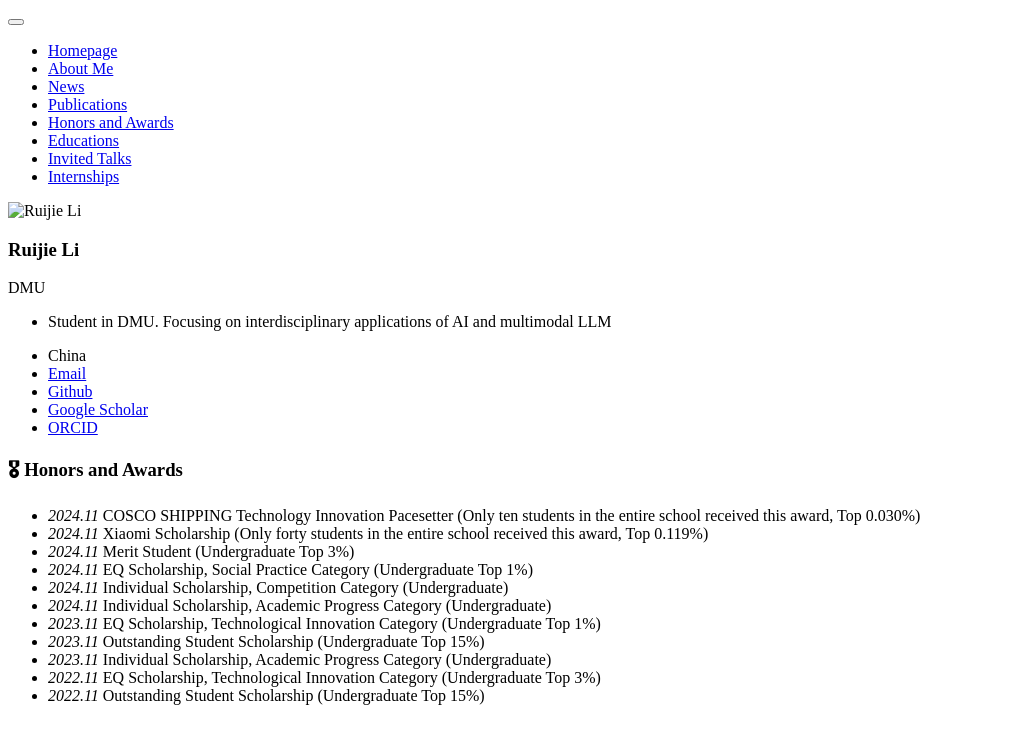
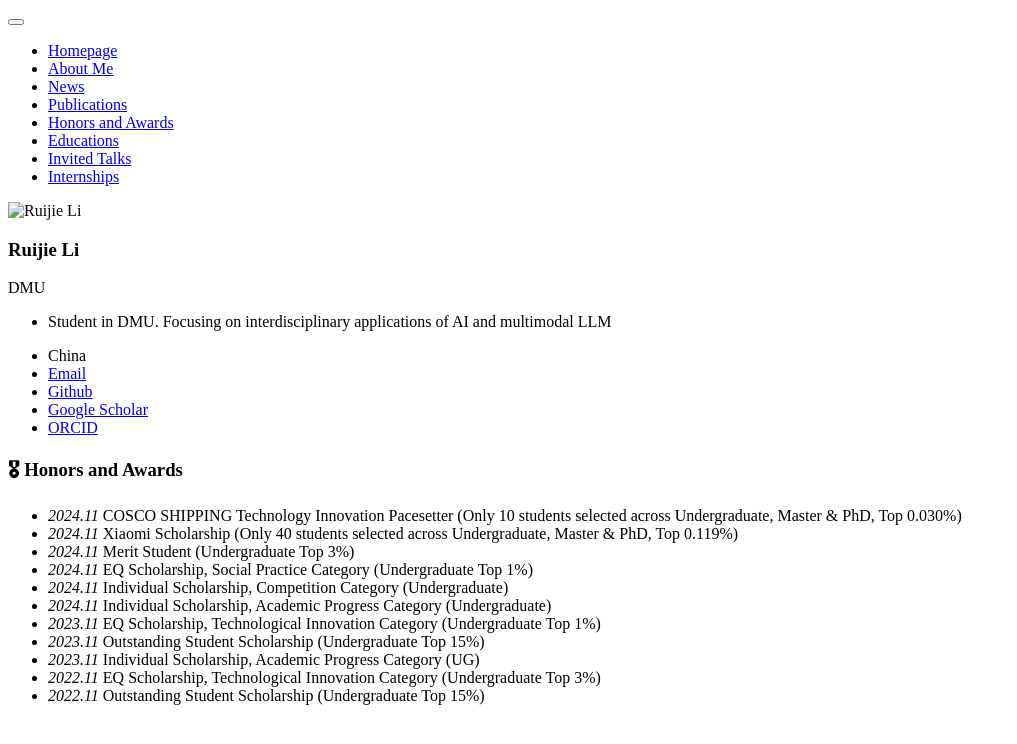
Before and after one commit to ReyJerry/ReyJerry.github.io, a Jekyll site: the page built from _pages/includes/honers.md, in a window 1280 px wide. Shown: the top 744 px of the page, without its empty margins (0-1017 px from the left). Built offline with Jekyll 4.4.1, drawn with Linux system fonts in a browser that asks for light colours; our own code applies the rules of GitHub Pages for plain Markdown files.

Commit message:
honers.md

```diff
--- a/_pages/includes/honers.md
+++ b/_pages/includes/honers.md
@@ -1,12 +1,12 @@
 # 🎖 Honors and Awards
-- *2024.11* COSCO SHIPPING Technology Innovation Pacesetter (Only ten students in the entire school received this award, Top 0.030%)
-- *2024.11* Xiaomi Scholarship (Only forty students in the entire school received this award, Top 0.119%)
+- *2024.11* COSCO SHIPPING Technology Innovation Pacesetter (Only 10 students selected across Undergraduate, Master & PhD, Top 0.030%)
+- *2024.11* Xiaomi Scholarship (Only 40 students selected across Undergraduate, Master & PhD, Top 0.119%)
 - *2024.11* Merit Student (Undergraduate Top 3%)
 - *2024.11* EQ Scholarship, Social Practice Category (Undergraduate Top 1%)
 - *2024.11* Individual Scholarship, Competition Category (Undergraduate)
 - *2024.11* Individual Scholarship, Academic Progress Category (Undergraduate)
 - *2023.11* EQ Scholarship, Technological Innovation Category (Undergraduate Top 1%)
 - *2023.11* Outstanding Student Scholarship (Undergraduate Top 15%)
-- *2023.11* Individual Scholarship, Academic Progress Category (Undergraduate)
+- *2023.11* Individual Scholarship, Academic Progress Category (UG)
 - *2022.11* EQ Scholarship, Technological Innovation Category (Undergraduate Top 3%)
 - *2022.11* Outstanding Student Scholarship (Undergraduate Top 15%)
```
